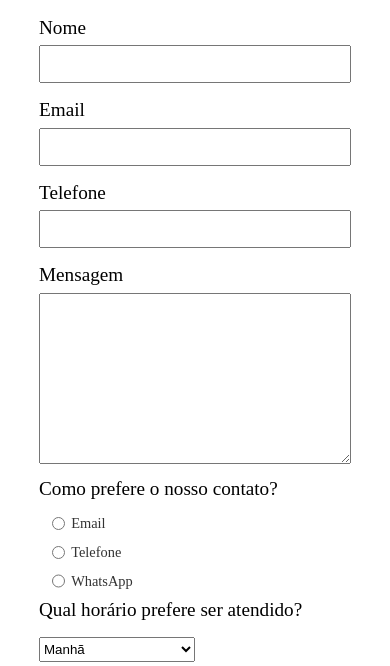
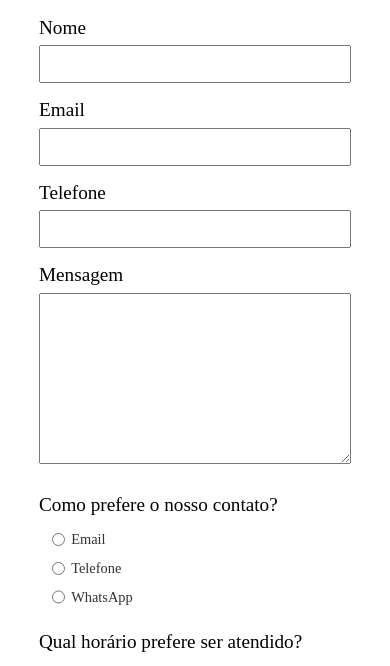
Before and after one commit to maxsueldev/barbearia-alura, a plain HTML site: page contato.html in a window 390 px wide. Shown: the part 158-824 px from the top of the page. Drawn offline with Linux system fonts and the light colour scheme.

Commit message:
responsive mobile

```diff
--- a/css/style.css
+++ b/css/style.css
@@ -526,6 +526,10 @@ footer p {
         padding: 1.8rem 0;
     }
 
+    form fieldset {
+        margin: 1rem 0;
+    }
+
     form fieldset label {
         display: block;
         float: none;
```
